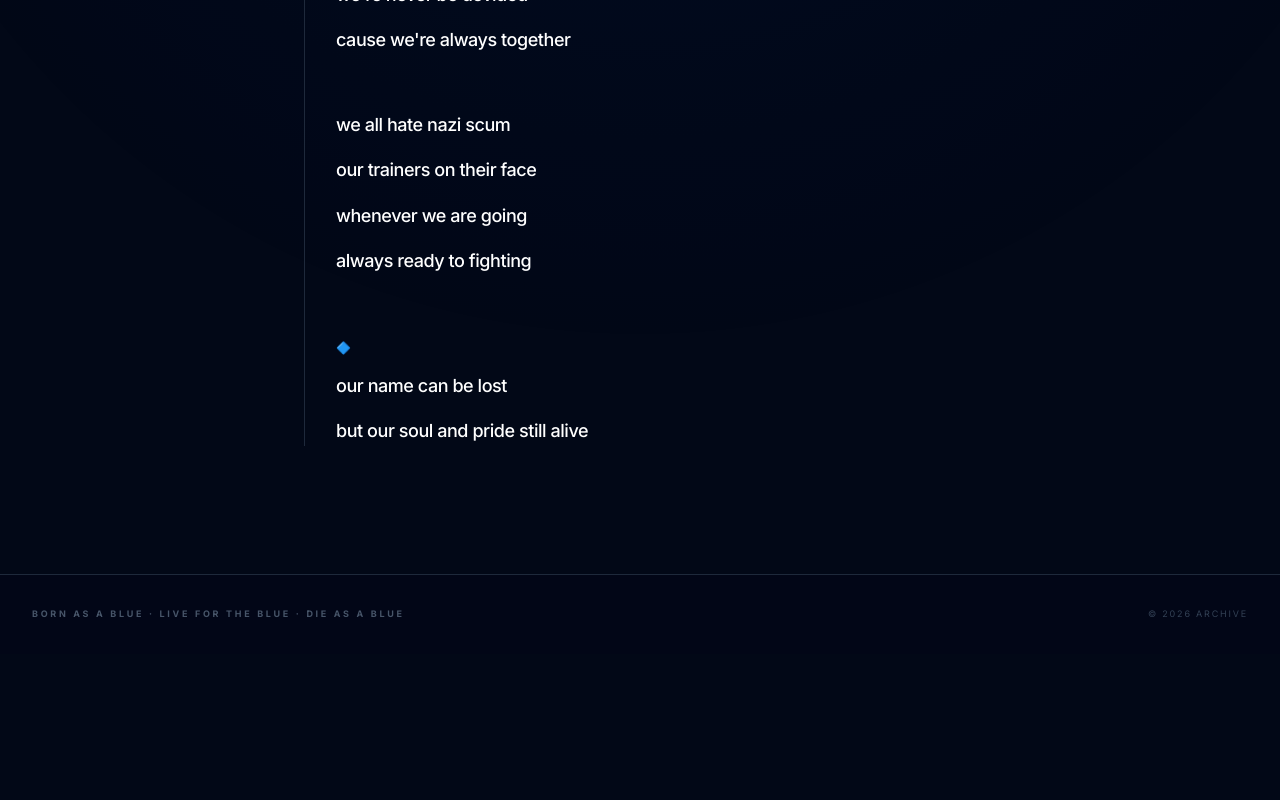
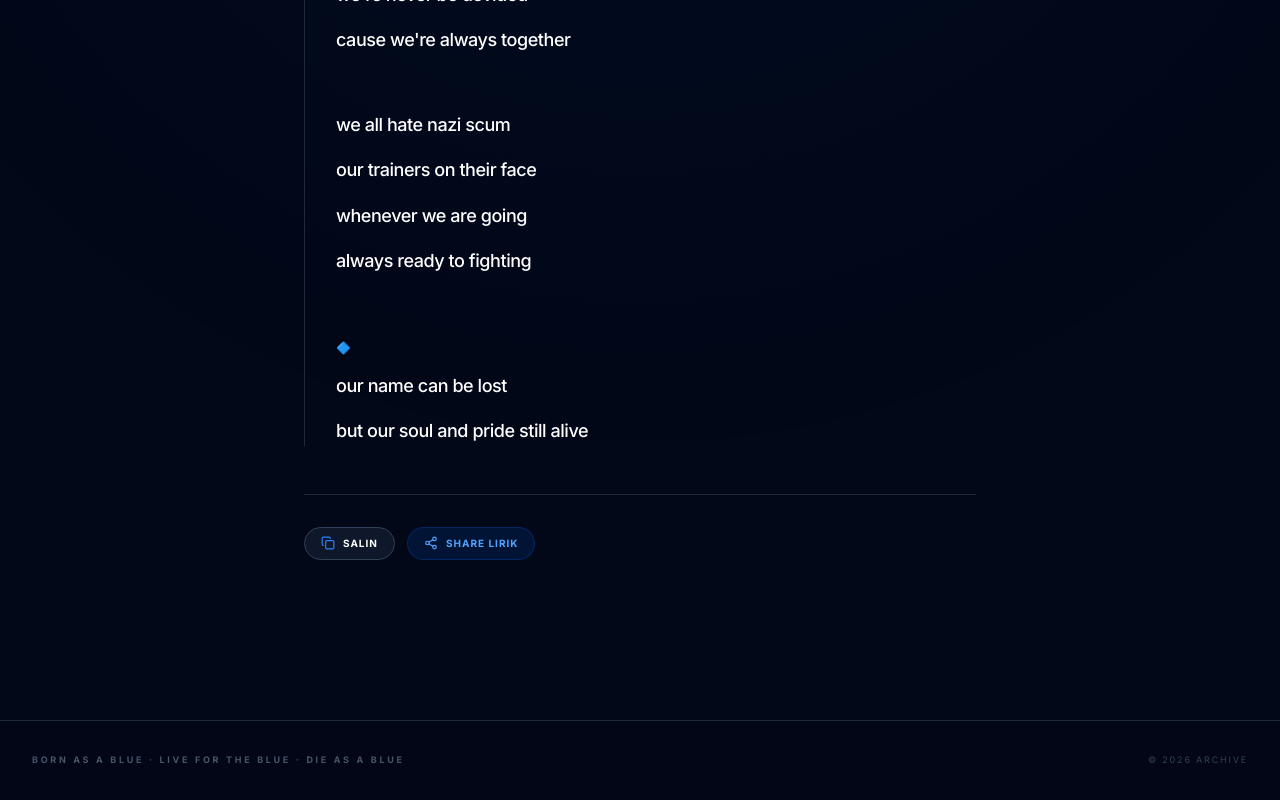
Before and after one commit to rynngrspace-dot/bobotoh-persib, a Next.js app: page /chant/633 in a window 1280 px wide. Shown: the part 1180-1980 px from the top of the page. Before the commit the page ends 1834 px from the top, so only its background shows below. Built offline with nearby package versions, Linux system fonts and the light colour scheme.

Commit message:
Add Share and Copy features to chant details and add 'Dan Bandung' lyrics

```diff
--- a/src/app/chant/[slug]/page.tsx
+++ b/src/app/chant/[slug]/page.tsx
@@ -2,6 +2,7 @@ import Link from "next/link";
 import type { Metadata } from "next";
 import { Play, ChevronLeft } from "lucide-react";
 import { chantDatabase, defaultChant } from "@/lib/chantData";
+import ChantActions from "@/components/ChantActions";
 
 export async function generateMetadata({
   params,
@@ -123,6 +124,8 @@ export default async function ChantDetailPage({
           </div>
         </article>
 
+        <ChantActions title={chant.title} lyrics={chant.lyrics} />
+
       </div>
     </div>
   );
--- /dev/null
+++ b/src/components/ChantActions.tsx
@@ -0,0 +1,74 @@
+"use client";
+
+import { useState } from "react";
+import { Share2, Copy, Check } from "lucide-react";
+
+interface ChantActionsProps {
+  title: string;
+  lyrics: string[];
+}
+
+export default function ChantActions({ title, lyrics }: ChantActionsProps) {
+  const [copied, setCopied] = useState(false);
+
+  const handleCopy = () => {
+    const fullText = `${title}\n\n${lyrics.join("\n")}\n\nSumber: ${window.location.href}`;
+    navigator.clipboard.writeText(fullText);
+    setCopied(true);
+    setTimeout(() => setCopied(false), 2000);
+  };
+
+  const handleWAChant = () => {
+    const url = window.location.href;
+    const text = `Lirik Chant Persib: ${title}\n\nBaca selengkapnya di: ${url}`;
+    window.open(`https://wa.me/?text=${encodeURIComponent(text)}`, "_blank");
+  };
+
+  const handleGeneralShare = async () => {
+    const url = window.location.href;
+    const shareData = {
+      title: `Chant Persib: ${title}`,
+      text: `Baca lirik lengkap chant ${title} Persib Bandung di sini!`,
+      url: url,
+    };
+
+    if (navigator.share) {
+      try {
+        await navigator.share(shareData);
+      } catch (err) {
+        console.error("Error sharing:", err);
+      }
+    } else {
+      handleCopy(); // Fallback to copy if share API is not available
+    }
+  };
+
+  return (
+    <div className="flex flex-wrap items-center gap-3 mt-12 py-8 border-t border-[#1e293b]">
+      <button
+        onClick={handleCopy}
+        className="flex items-center gap-2 px-4 py-2 bg-slate-900 hover:bg-slate-800 border border-slate-700 rounded-full text-[10px] font-bold text-white uppercase tracking-widest transition-all active:scale-95"
+      >
+        {copied ? (
+          <>
+            <Check className="w-3.5 h-3.5 text-green-500" />
+            Tersalin
+          </>
+        ) : (
+          <>
+            <Copy className="w-3.5 h-3.5 text-blue-500" />
+            Salin
+          </>
+        )}
+      </button>
+
+      <button
+        onClick={handleGeneralShare}
+        className="flex items-center gap-2 px-4 py-2 bg-[#0046ad]/20 hover:bg-[#0046ad]/30 border border-[#0046ad]/40 rounded-full text-[10px] font-bold text-blue-400 uppercase tracking-widest transition-all active:scale-95"
+      >
+        <Share2 className="w-3.5 h-3.5" />
+        Share Lirik
+      </button>
+    </div>
+  );
+}
```
